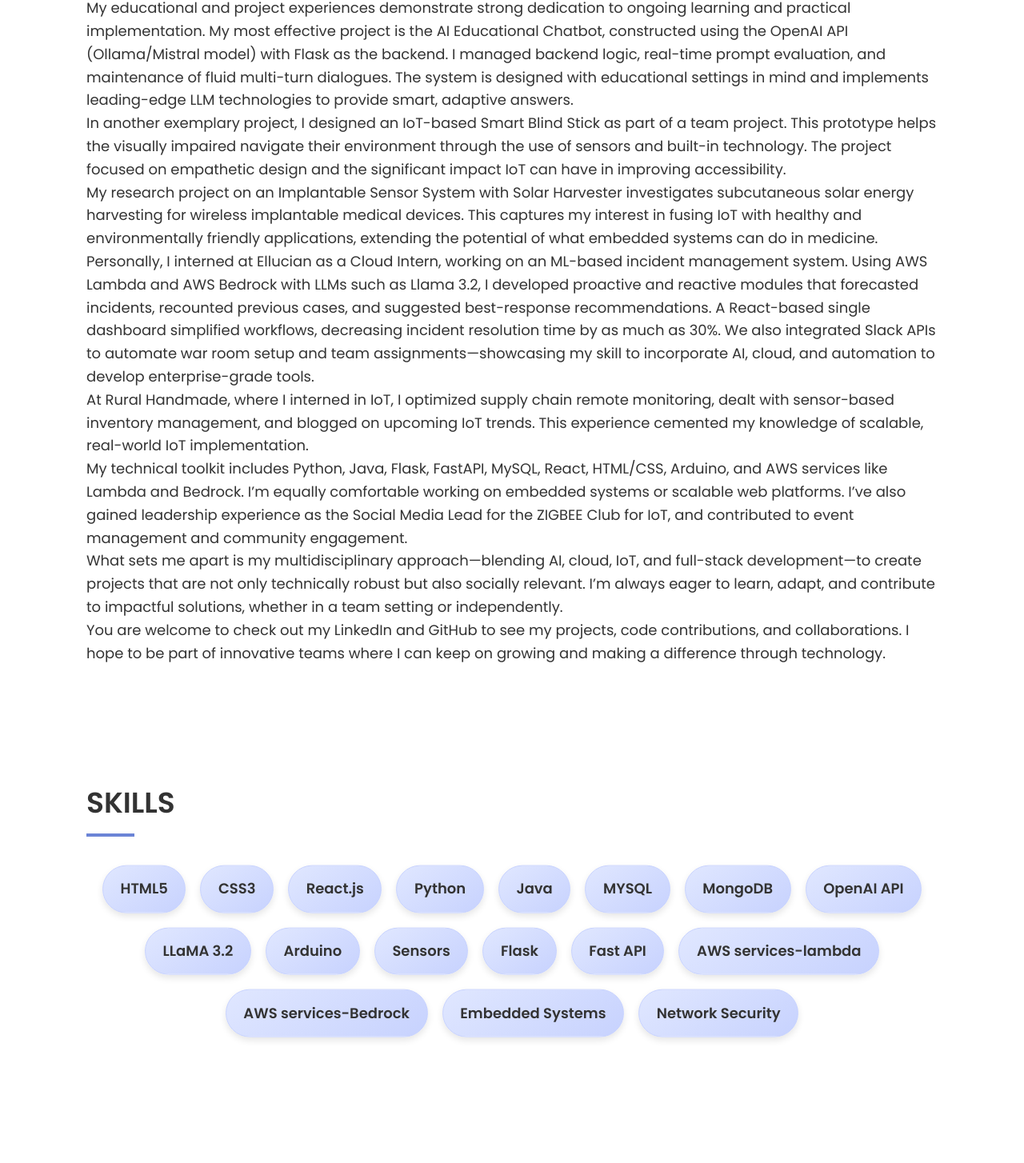
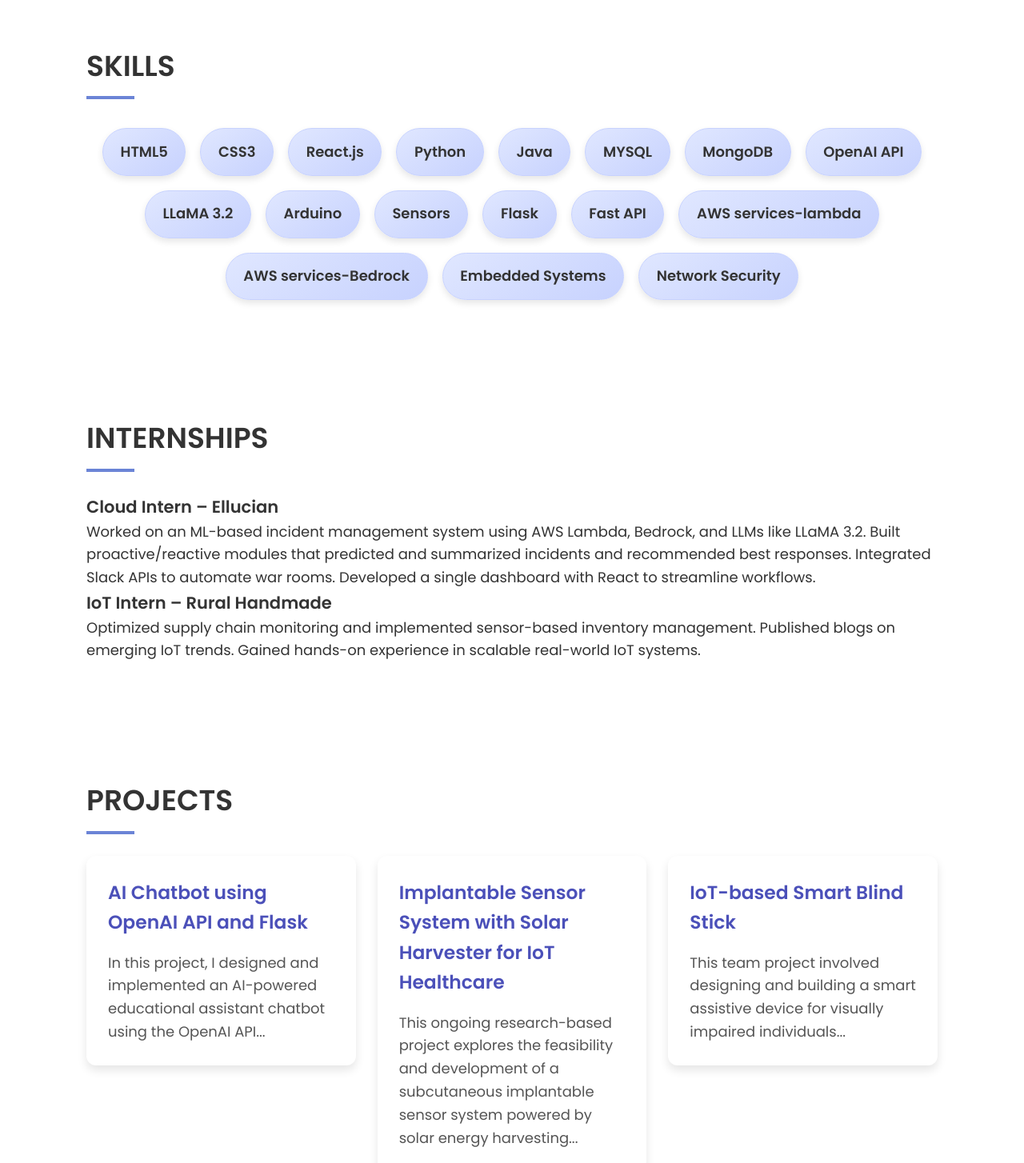
Before and after one commit to pavithrareddy17/vercel, a React (Create React App) app: page / in a window 1280 px wide. Shown: the part 759-2213 px from the top of the page at 80% size. Built offline with nearby package versions, Linux system fonts and the light colour scheme.

Commit message:
Update App.js

```diff
--- a/src/App.js
+++ b/src/App.js
@@ -1,11 +1,13 @@
 import React, { useEffect, useState, useCallback } from 'react';
 import './App.css';
 import Navbar from './Navbar.js';
+
 function App() {
   const [darkMode, setDarkMode] = useState(() => {
     return localStorage.getItem('darkMode') === 'true';
   });
   const [showNavbar, setShowNavbar] = useState(false);
+
   const handleScroll = useCallback(() => {
     if (window.scrollY > 100) {
       setShowNavbar(true);
@@ -13,6 +15,7 @@ function App() {
       setShowNavbar(false);
     }
   }, []);
+
   useEffect(() => {
     document.body.classList.toggle('dark-mode', darkMode);
     localStorage.setItem('darkMode', darkMode);
@@ -21,9 +24,11 @@ function App() {
       window.removeEventListener('scroll', handleScroll);
     };
   }, [darkMode, handleScroll]);
+
   return (
     <div className="App">
       <Navbar darkMode={darkMode} show={showNavbar} setDarkMode={setDarkMode} />
+
       <header className="head">
         <div className="container">
           <button
@@ -38,57 +43,54 @@ function App() {
           <p className="subtitle">Student at Jain (Deemed-to-be University)</p>
         </div>
       </header>
+
       <Section id="about" title="ABOUT ME">
-        <p>I'm Pavithra Veluru, a motivated and eager Computer Science postgraduate in the field of IoT from Jain University, Bengaluru. With a CGPA of 9.2 and a good track record of studies during my academic tenure, I have developed a strong foundation in both theoretical and practical sides of computer science. My areas of interest are AI, IoT, cloud computing, and full-stack development, and I enjoy developing innovative solutions to real-world problems.</p>
-        <p>My educational and project experiences demonstrate strong dedication to ongoing learning and practical implementation. My most effective project is the AI Educational Chatbot, constructed using the OpenAI API (Ollama/Mistral model) with Flask as the backend. I managed backend logic, real-time prompt evaluation, and maintenance of fluid multi-turn dialogues. The system is designed with educational settings in mind and implements leading-edge LLM technologies to provide smart, adaptive answers.</p>
-        <p>In another exemplary project, I designed an IoT-based Smart Blind Stick as part of a team project. This prototype helps the visually impaired navigate their environment through the use of sensors and built-in technology. The project focused on empathetic design and the significant impact IoT can have in improving accessibility.</p>
-        <p>My research project on an Implantable Sensor System with Solar Harvester investigates subcutaneous solar energy harvesting for wireless implantable medical devices. This captures my interest in fusing IoT with healthy and environmentally friendly applications, extending the potential of what embedded systems can do in medicine.</p>
-        <p>Personally, I interned at Ellucian as a Cloud Intern, working on an ML-based incident management system. Using AWS Lambda and AWS Bedrock with LLMs such as Llama 3.2, I developed proactive and reactive modules that forecasted incidents, recounted previous cases, and suggested best-response recommendations. A React-based single dashboard simplified workflows, decreasing incident resolution time by as much as 30%. We also integrated Slack APIs to automate war room setup and team assignments—showcasing my skill to incorporate AI, cloud, and automation to develop enterprise-grade tools.</p>
-        <p>At Rural Handmade, where I interned in IoT, I optimized supply chain remote monitoring, dealt with sensor-based inventory management, and blogged on upcoming IoT trends. This experience cemented my knowledge of scalable, real-world IoT implementation.</p>
-        <p>My technical toolkit includes Python, Java, Flask, FastAPI, MySQL, React, HTML/CSS, Arduino, and AWS services like Lambda and Bedrock. I’m equally comfortable working on embedded systems or scalable web platforms. I’ve also gained leadership experience as the Social Media Lead for the ZIGBEE Club for IoT, and contributed to event management and community engagement.</p>
-        <p>What sets me apart is my multidisciplinary approach—blending AI, cloud, IoT, and full-stack development—to create projects that are not only technically robust but also socially relevant. I’m always eager to learn, adapt, and contribute to impactful solutions, whether in a team setting or independently.</p>
-        <p>You are welcome to check out my LinkedIn and GitHub to see my projects, code contributions, and collaborations. I hope to be part of innovative teams where I can keep on growing and making a difference through technology.</p>
+        {/* [About Me Content - Keep your existing text here] */}
+        <p>I'm Pavithra Veluru...</p>
       </Section>
+
       <Section id="skills" title="SKILLS">
         <ul className="skills">
-          <li>HTML5</li>
-          <li>CSS3</li>
-          <li>React.js</li>
-          <li>Python</li>
-          <li>Java</li>
-          <li>MYSQL</li>
-          <li>MongoDB</li>
-          <li>OpenAI API</li>
-          <li>LLaMA 3.2</li>
-          <li>Arduino</li>
-          <li>Sensors</li>
-          <li>Flask</li>
-          <li>Fast API</li>
-          <li>AWS services-lambda</li>
-          <li>AWS services-Bedrock</li>
-          <li>Embedded Systems</li>
-          <li>Network Security</li>
+          <li>HTML5</li><li>CSS3</li><li>React.js</li><li>Python</li><li>Java</li>
+          <li>MYSQL</li><li>MongoDB</li><li>OpenAI API</li><li>LLaMA 3.2</li>
+          <li>Arduino</li><li>Sensors</li><li>Flask</li><li>Fast API</li>
+          <li>AWS services-lambda</li><li>AWS services-Bedrock</li>
+          <li>Embedded Systems</li><li>Network Security</li>
         </ul>
       </Section>
+
+      <Section id="internships" title="INTERNSHIPS">
+        <div className="internship-list">
+          <div className="internship">
+            <h3>Cloud Intern – Ellucian</h3>
+            <p>Worked on an ML-based incident management system using AWS Lambda, Bedrock, and LLMs like LLaMA 3.2. Built proactive/reactive modules that predicted and summarized incidents and recommended best responses. Integrated Slack APIs to automate war rooms. Developed a single dashboard with React to streamline workflows.</p>
+          </div>
+          <div className="internship">
+            <h3>IoT Intern – Rural Handmade</h3>
+            <p>Optimized supply chain monitoring and implemented sensor-based inventory management. Published blogs on emerging IoT trends. Gained hands-on experience in scalable real-world IoT systems.</p>
+          </div>
+        </div>
+      </Section>
+
       <Section id="projects" title="PROJECTS">
         <div className="project-grid">
           <ProjectCard
             title="AI Chatbot using OpenAI API and Flask"
-            description="In this project, I designed and implemented an AI-powered educational assistant chatbot using the OpenAI API, specifically integrating the Ollama framework with the Mistral language model. The backend was built using Flask, where I handled the complete API integration and core application logic. The chatbot supports dynamic, multi-turn conversations in real-time, responding intelligently to user prompts. The primary focus was on providing accurate, context-aware educational assistance to students, making learning more interactive and efficient. I also emphasized scalable architecture, ensuring the system could handle multiple sessions smoothly. This project deepened my understanding of natural language processing, API orchestration, and real-time communication systems.
-"
+            description="In this project, I designed and implemented an AI-powered educational assistant chatbot using the OpenAI API..."
             link="https://github.com/mithunsanjith5/CyberAssistant"
           />
           <ProjectCard
             title="Implantable Sensor System with Solar Harvester for IoT Healthcare"
-            description="This ongoing research-based project explores the feasibility and development of a subcutaneous implantable sensor system powered by solar energy harvesting. The goal is to create a self-powered wireless sensor platform that can monitor patient health parameters without frequent battery replacements—ideal for long-term medical applications. I’m working on both the prototype development and academic research paper. The system includes low-power embedded sensors that communicate wirelessly and harvest energy from light beneath the skin. It combines embedded systems, power-efficient design, and biomedical IoT, showcasing my interest in merging technology with sustainable healthcare innovation."
+            description="This ongoing research-based project explores the feasibility and development of a subcutaneous implantable sensor system powered by solar energy harvesting..."
             link="https://github.com/mithunsanjith5/Language-Translation"
           />
           <ProjectCard
             title="IoT-based Smart Blind Stick"
-            description="This team project involved designing and building a smart assistive device for visually impaired individuals to enhance their mobility and safety. We developed a prototype smart stick embedded with ultrasonic sensors to detect obstacles in the environment and alert users through vibrations. The stick can sense objects at various distances and directions, providing real-time feedback. Additionally, it integrates with GPS for navigation and location tracking features. My contribution included sensor integration, programming the control logic on Arduino, and testing the system in real-world scenarios. This project reinforced my skills in embedded IoT design, sensor interfacing, and user-centric product development."
+            description="This team project involved designing and building a smart assistive device for visually impaired individuals..."
           />
         </div>
       </Section>
+
       <Section id="contact" title="Contact">
         <p>Email: pavithraveluru2@gmail.com</p>
         <p>Phone: +91 7989257170</p>
@@ -97,6 +99,7 @@ function App() {
           <a href="https://github.com/pavithrareddy17" target="_blank" rel="noopener noreferrer">GitHub</a>
         </p>
       </Section>
+
       <footer>
         <div className="container">
           <p>&copy; {new Date().getFullYear()} VELURU PAVITHRA. All rights reserved.</p>
@@ -105,6 +108,7 @@ function App() {
     </div>
   );
 }
+
 const Section = ({ id, title, children }) => (
   <section id={id}>
     <div className="container">
@@ -113,6 +117,7 @@ const Section = ({ id, title, children }) => (
     </div>
   </section>
 );
+
 const ProjectCard = ({ title, description, link }) => (
   <a href={link} target="_blank" rel="noopener noreferrer">
     <div className="project-card">
@@ -121,4 +126,5 @@ const ProjectCard = ({ title, description, link }) => (
     </div>
   </a>
 );
+
 export default App;
```
